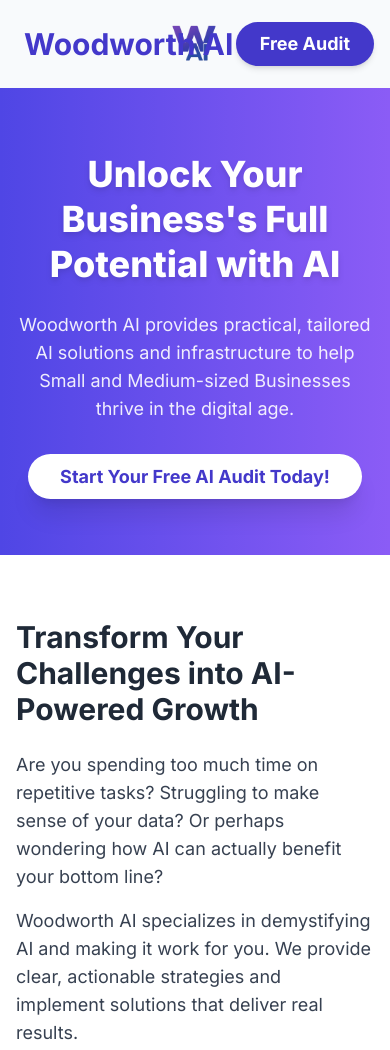
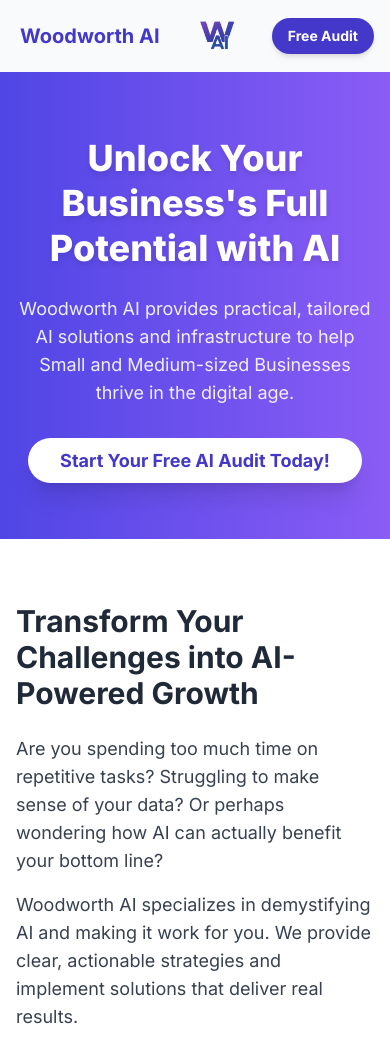
Before and after one commit to jakewoodworth/Woodworth-AI, a website: page index.html in a window 390 px wide. Shown: the top 1050 px of the page. Drawn offline with nearby package versions, Linux system fonts and the light colour scheme.

Commit message:
Logo Update 6

```diff
--- a/index.html
+++ b/index.html
@@ -56,22 +56,22 @@
 
     <!-- Header (Minimal) -->
     <header class="py-4">
-        <div class="container mx-auto px-4 flex items-center relative">
+        <div class="container mx-auto px-4 flex justify-between items-center">
             <!-- Left side: Woodworth AI text logo -->
-            <!-- Positioned absolutely to the left within the relative container -->
-            <a href="#" class="rounded-lg p-2 absolute left-4">
-                <span class="text-3xl font-bold text-indigo-700">Woodworth AI</span>
+            <a href="" class="rounded-lg p-1 md:p-2 flex-shrink-0">
+                <span class="text-xl md:text-3xl font-bold text-indigo-700 whitespace-nowrap">Woodworth AI</span>
             </a>
 
             <!-- Center: Image Logo -->
-            <!-- Uses mx-auto to center itself within the remaining space of the flex container -->
-            <a href="#" class="rounded-lg p-2 mx-auto">
-                <img src="favicon3.png" alt="Woodworth AI Logo" class="h-10 md:h-12 w-auto">
-            </a>
+            <!-- This div will take up available space and center its content -->
+            <div class="flex-grow flex justify-center">
+                <a href="" class="rounded-lg p-1 md:p-2">
+                    <img src="favicon3.png" alt="Woodworth AI Logo" class="h-8 md:h-12 w-auto">
+                </a>
+            </div>
 
             <!-- Right side: Free Audit Button -->
-            <!-- Positioned absolutely to the right within the relative container -->
-            <a href="#contact-form-section" class="bg-indigo-700 text-white font-bold py-2 px-6 rounded-full text-lg hover:bg-indigo-800 transition duration-300 shadow-md transform hover:scale-105 absolute right-4">
+            <a href="contact-form" class="bg-indigo-700 text-white font-bold py-2 px-4 rounded-full text-sm md:text-lg hover:bg-indigo-800 transition duration-300 shadow-md transform hover:scale-105 flex-shrink-0 whitespace-nowrap">
                 Free Audit
             </a>
         </div>
@@ -87,7 +87,7 @@
                 Woodworth AI provides practical, tailored AI solutions and infrastructure to help Small and Medium-sized Businesses thrive in the digital age.
             </p>
             <!-- Call-to-Action Button - From original landing page (white background, indigo text) -->
-            <a href="#contact-form-section" class="bg-white text-indigo-700 font-bold py-3 px-8 rounded-full text-lg hover:bg-gray-100 transition duration-300 shadow-xl transform hover:scale-105">
+            <a href="contact-form" class="bg-white text-indigo-700 font-bold py-3 px-8 rounded-full text-lg hover:bg-gray-100 transition duration-300 shadow-xl transform hover:scale-105">
                 Start Your Free AI Audit Today!
             </a>
         </div>
```
